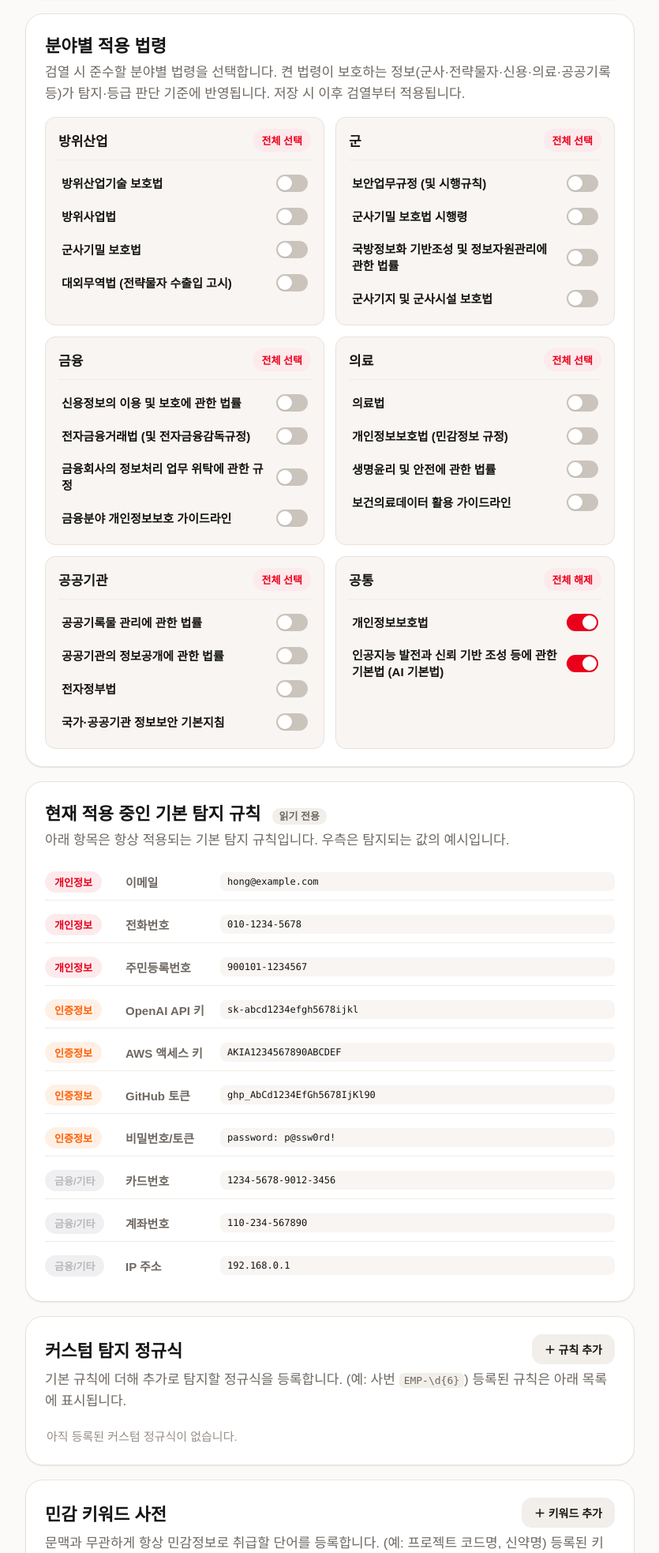
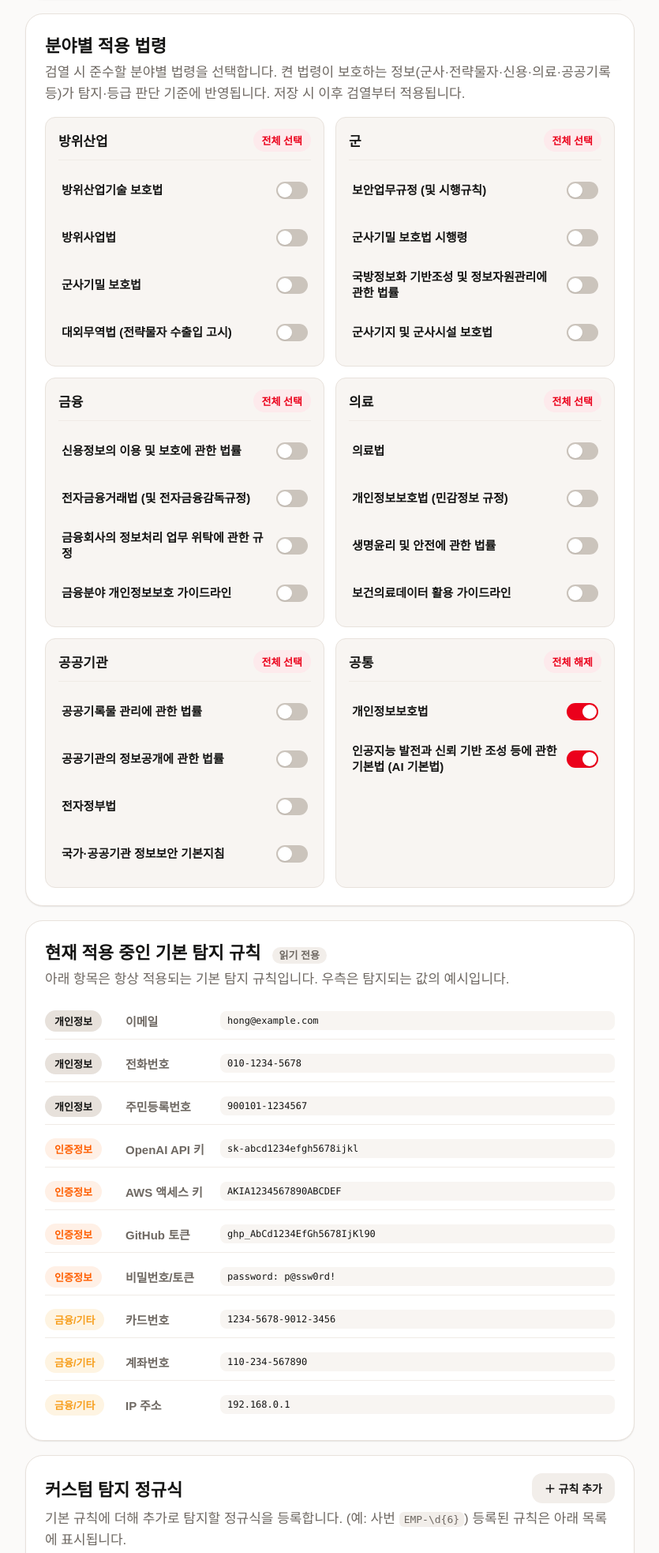
Before and after one commit to cosmosjiwan/Sentinel, a Flask app: page /policy in a window 1280 px wide. Shown: the part 725-2691 px from the top of the page at 79% size, without its empty margins (222-1057 px from the left). Run offline with Flask 3, Linux system fonts and the light colour scheme; some web fonts are replaced.

Commit message:
등급 색상 재매핑(특급=검정/1급=빨강/2급=주황/3급=노랑) + 정책 토글 행 정렬 (#10)
- 등급 의미색 변경: 특급 #141413(검정) / 1급 #EB001B(빨강) / 2급 #FF5F00(주황) /
  3급 #F79E1B(노랑). 검열(검토)·대시보드·정책 전 화면의 등급 칩·점·게이지에 일관 적용
- 정책 설정 '분야별 적용 법령' 토글 행에 min-height(56px)를 주어, 법령명이 2줄인
  항목(예: 국방정보화…법)이 있어도 옆 분야(방위산업↔군)와 행 위치가 어긋나지 않도록 정렬


Claude-Session: https://claude.ai/code/session_01QcTcEAy6cybN3D3rM6DS6L

Co-authored-by: Claude <noreply@anthropic.com>

```diff
--- a/static/css/common.css
+++ b/static/css/common.css
@@ -50,11 +50,11 @@
   /* ── Focus indicator ── */
   --focus: 0 0 0 2px #ffffff, 0 0 0 4px var(--accent);
 
-  /* ── Semantic (위험성 등급 — 테마 4색 팔레트) ── */
-  --person:   #EB001B; --person-bg: #fdeaec;  /* 특급 (레드) */
-  --ip:       #FF5F00; --ip-bg:     #fff0e6;  /* 1급 (오렌지) */
-  --org:      #F79E1B; --org-bg:    #fef4e2;  /* 2급 (앰버) */
-  --secret:   #B8B8B8; --secret-bg: #f0f0f2;  /* 3급 (그레이) */
+  /* ── Semantic (위험성 등급) — 특급:검정 / 1급:빨강 / 2급:주황 / 3급:노랑 ── */
+  --person:   #141413; --person-bg: #E7E1DB;  /* 특급 (검정) */
+  --ip:       #EB001B; --ip-bg:     #fdeaec;  /* 1급 (레드) */
+  --org:      #FF5F00; --org-bg:    #fff0e6;  /* 2급 (오렌지) */
+  --secret:   #F79E1B; --secret-bg: #fef4e2;  /* 3급 (노랑) */
   --auth:     #FF5F00; --auth-bg:   #fff0e6;  /* 인증정보 */
 }
 
--- a/static/css/manage.css
+++ b/static/css/manage.css
@@ -110,11 +110,13 @@
 }
 .reg-all:hover { background: var(--accent-bg-h); }
 .reg-laws { display: flex; flex-direction: column; gap: 4px; }
+/* 법령명이 1줄이든 2줄이든 행 높이를 동일하게 고정해, 옆 분야(예: 방위산업 ↔ 군)와
+   행 위치가 어긋나지 않도록 한다 (예: '국방정보화…법'이 2줄이어도 정렬 유지). */
 .reg-law {
   display: flex; align-items: center; gap: 12px;
-  padding: 8px 4px; cursor: pointer; user-select: none;
+  padding: 6px 4px; min-height: 56px; cursor: pointer; user-select: none;
 }
-.reg-law-name { flex: 1; font-size: var(--fs-sm); font-weight: 600; color: var(--text); line-height: 1.4; }
+.reg-law-name { flex: 1; font-size: var(--fs-sm); font-weight: 600; color: var(--text); line-height: 1.35; }
 .reg-law input { display: none; }
 .reg-switch {
   flex-shrink: 0; position: relative;
```
